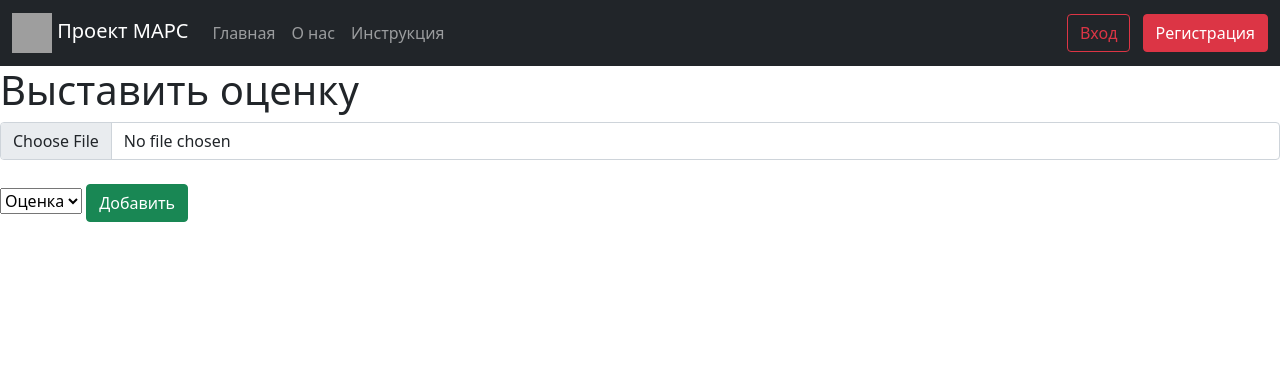
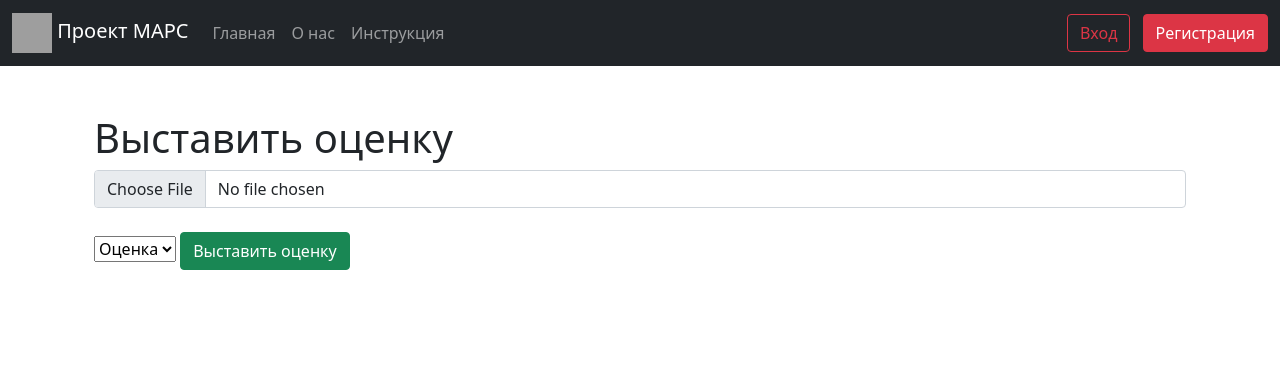
Before and after one commit to MersennexTwister/ITProject, a Flask app: page /lk/put_mark in a window 1280 px wide. Shown: the top 366 px of the page. Run offline with Flask 2, Linux system fonts and the light colour scheme; some libraries are stand-ins or nearby versions; grey boxes are pictures that could not be loaded.

Commit message:
Поправлен дизайн

```diff
--- a/templates/lk.html
+++ b/templates/lk.html
@@ -16,7 +16,7 @@
                 <path fill-rule="evenodd" d="M8 3a5 5 0 1 0 4.546 2.914.5.5 0 0 1 .908-.417A6 6 0 1 1 8 2v1z"/>
                 <path d="M8 4.466V.534a.25.25 0 0 1 .41-.192l2.36 1.966c.12.1.12.284 0 .384L8.41 4.658A.25.25 0 0 1 8 4.466z"/>
             </svg>
-            Обновить данные
+            Пересчитать энкодинги
         </button>
     </form>
     <br>
--- a/templates/put_mark.html
+++ b/templates/put_mark.html
@@ -8,6 +8,7 @@
 
 
 {% block body %}
+<div class="container px-4 py-5" id="featured-3">
   <h1>Выставить оценку</h1>
   <form method="post" enctype="multipart/form-data">
     <input name="photo" id="photo" type="file" class="form-control" placeholder="Фото ученика"><br>
@@ -18,6 +19,7 @@
     <option><a class="dropdown-item">+</a></option>
     <option><a class="dropdown-item">-</a></option>
     </select>
-  <button type="submit" class="btn btn-success">Добавить</button>
+    <button type="submit" class="btn btn-success">Выставить оценку</button>
   </form>
+</div>
 {% endblock %}
```
Lines whose indentation alone changed are shown as unchanged.
